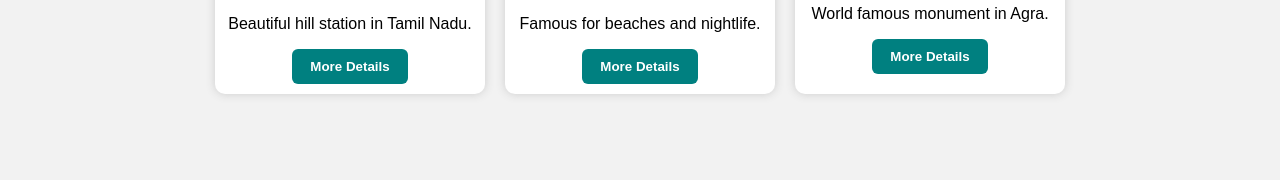
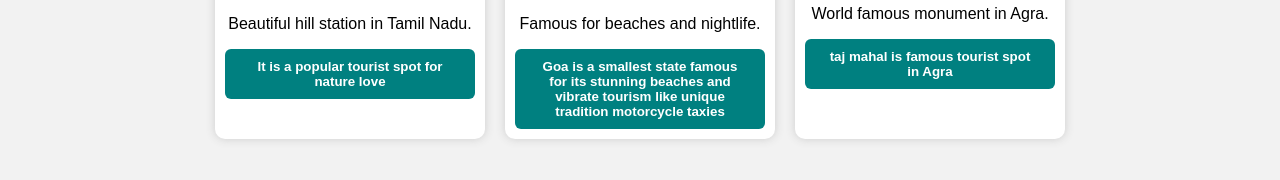
Before and after one commit to priyaishwariya1511/ISHU-TRAVEL-WEBSITE, a plain HTML site: page destinations.html in a window 1280 px wide. Shown: the part 348-528 px from the top of the page. Drawn offline with Linux system fonts and the light colour scheme.

Commit message:
Add files via upload

```diff
--- a/destinations.html
+++ b/destinations.html
@@ -16,21 +16,21 @@
     <img src="https://images.unsplash.com/photo-1491497895121-1334fc14d8c9?w=500&auto=format&fit=crop&q=60&ixlib=rb-4.1.0&ixid=M3wxMjA3fDB8MHxzZWFyY2h8N3x8b290eXxlbnwwfHwwfHx8MA%3D%3D" alt="Ooty">
     <h3>🏔 Ooty</h3>
     <p>Beautiful hill station in Tamil Nadu.</p>
-    <button class="btn">More Details</button>
+    <button class="btn">It is a popular tourist spot for nature love</button>
 </div>
 
   <div class="card">
     <img src="https://plus.unsplash.com/premium_photo-1697729701846-e34563b06d47?w=500&auto=format&fit=crop&q=60&ixlib=rb-4.1.0&ixid=M3wxMjA3fDB8MHxzZWFyY2h8MXx8Z29hfGVufDB8fDB8fHww" alt="Goa">
     <h3>🏖 Goa</h3>
     <p>Famous for beaches and nightlife.</p>
-    <button class="btn">More Details</button>
+    <button class="btn">Goa is a smallest state famous for its stunning beaches and vibrate tourism like unique tradition motorcycle taxies</button>
   </div>
 
   <div class="card">
     <img src="https://plus.unsplash.com/premium_photo-1694475335011-c2d9e97b1714?w=500&auto=format&fit=crop&q=60&ixlib=rb-4.1.0&ixid=M3wxMjA3fDB8MHxzZWFyY2h8MXx8b290eSUyQyUyMGluZGlhfGVufDB8fDB8fHww" alt="Taj Mahal">
     <h3>🕌 Taj Mahal</h3>
     <p>World famous monument in Agra.</p>
-    <button class="btn">More Details</button>
+    <button class="btn">taj mahal is famous tourist spot in Agra</button>
   </div>
 
 </section>
```
